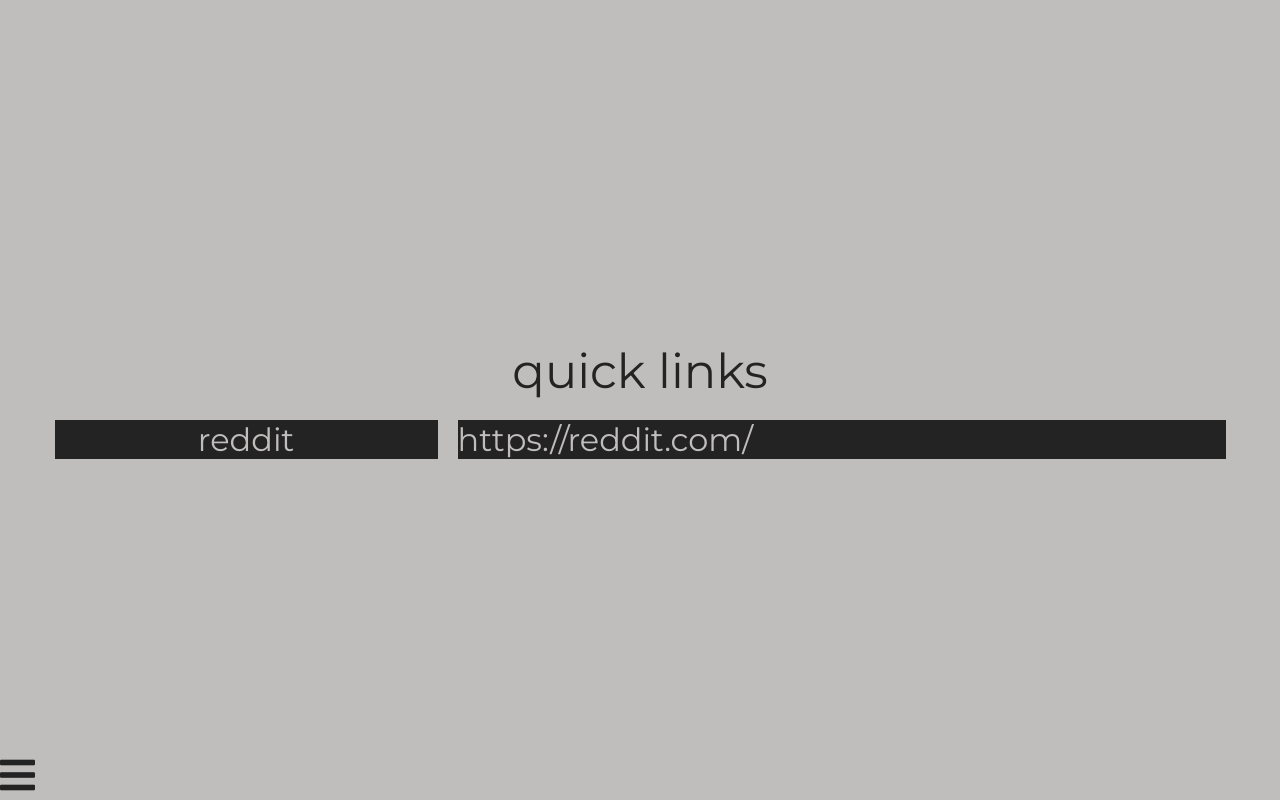
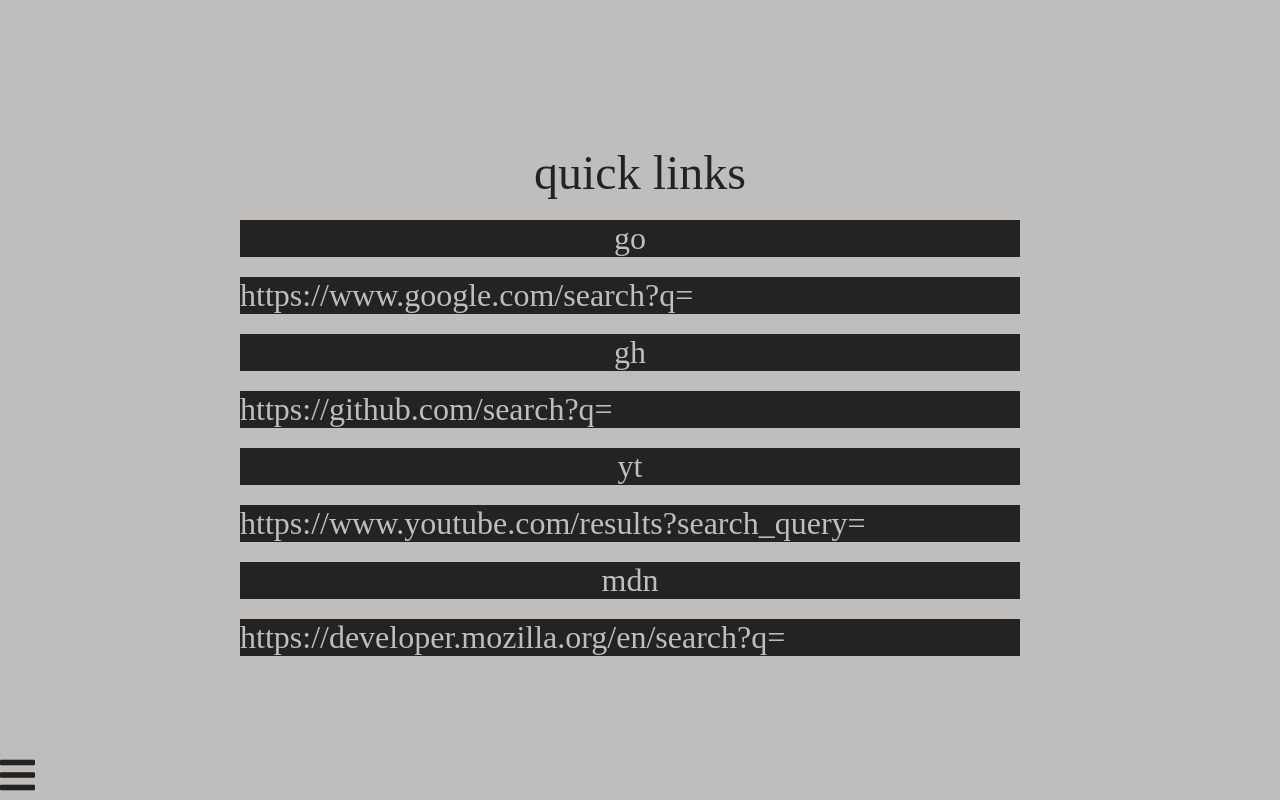
Before and after one commit to gyopak/newtab, a plain HTML site: page index.html in a window 1280 px wide. Both pictures are taken after a click on the element 17 px from the left and 775 px from the top of the page. Drawn offline with Linux system fonts and the light colour scheme.

Commit message:
fixed urls

```diff
--- a/index.html
+++ b/index.html
@@ -6,7 +6,6 @@
     <meta http-equiv="X-UA-Compatible" content="ie=edge">
     <title>New Tab</title>
     <link rel="stylesheet" href="style.css">
-    <link href="https://fonts.googleapis.com/css?family=Montserrat" rel="stylesheet">
     <link rel="stylesheet" href="https://use.fontawesome.com/releases/v5.2.0/css/all.css" integrity="sha384-hWVjflwFxL6sNzntih27bfxkr27PmbbK/iSvJ+a4+0owXq79v+lsFkW54bOGbiDQ" crossorigin="anonymous">
 </head>
 <body class="container">
@@ -18,8 +17,14 @@
     <div class="settings">
         <p class="tagname">quick links</p>
         <div class="quicklink">
-            <input type="text" class="key" value="reddit">
-            <input type="text" class="value" value="https://reddit.com/">
+            <input type="text" class="key" value="go">
+            <input type="text" class="value" value="https://www.google.com/search?q=">
+            <input type="text" class="key" value="gt">
+            <input type="text" class="value" value="https://github.com/search?q=">
+            <input type="text" class="key" value="yt">
+            <input type="text" class="value" value="https://www.youtube.com/results?search_query=">
+            <input type="text" class="key" value="mdn">
+            <input type="text" class="value" value="https://developer.mozilla.org/en/search?q=">
         </div>
     </div>
     <span class="settings-icon"><i class="fas fa-bars"></i></span>
--- a/script.js
+++ b/script.js
@@ -12,7 +12,7 @@ const getLink = (key) => db()[key];
 const setLink = (key, value) => {
   links[key] = value;
   localStorage.setItem('links', JSON.stringify(links));
-  updateQuickLinks();
+  updateQuickLinkDom();
 }
 
 const typeHandler = () => search.value = search.value.includes(preSearch) ? search.value : `${preSearch}`;
@@ -20,11 +20,9 @@ const typeHandler = () => search.value = search.value.includes(preSearch) ? sear
 const searchHandler = () => {
   let rawSearchValue = search.value.split(preSearch)[1];
   const searchUrl = getLink(rawSearchValue.split(' ')[0])
-  if (searchUrl) {
+  if (true) {
     rawSearchValue = rawSearchValue.replace(rawSearchValue.split(' ')[0], '').trim();
     window.location.replace(`${searchUrl + rawSearchValue.replace(' ', '+')}`);
-  } else {
-    window.location.replace(`${getLink('go') + rawSearchValue}`);
   }
 };
 
@@ -51,15 +49,15 @@ const settingsInit = () => {
   })
 }
 
-const storageInit = (forced=false) => {
+const storageInit = (forced=true) => {
   const links = JSON.parse(localStorage.getItem('links'));
   if (!links || forced) {
     localStorage.clear();
     localStorage.setItem('links', {});
-    setLink('go', 'https://www.google.com.ph/search?q=');
+    setLink('go', 'https://www.google.com/search?q=');
     setLink('gh', 'https://github.com/search?q=');
     setLink('yt', 'https://www.youtube.com/results?search_query=');
-    setLink('mdn', 'https://developer.mozilla.org/hu/search?q=');
+    setLink('mdn', 'https://developer.mozilla.org/en/search?q=');
   }
 }
 
--- a/style.css
+++ b/style.css
@@ -1,5 +1,5 @@
 * {
-  font-family: 'Montserrat', sans-serif;
+  font-family: "PingFang SC";
   padding: 0;
   margin: 0;
 }
@@ -83,13 +83,14 @@
 }
 
 .value {
-  width: 60%;
+  margin-right: 20px;
 }
 
 .quicklink {
   display: flex;
+  flex-direction: column;
   justify-content: center;
-    width: 100%
+  width: 100vh;
 }
 
 .tagname {
```
Lines whose indentation alone changed are shown as unchanged.
